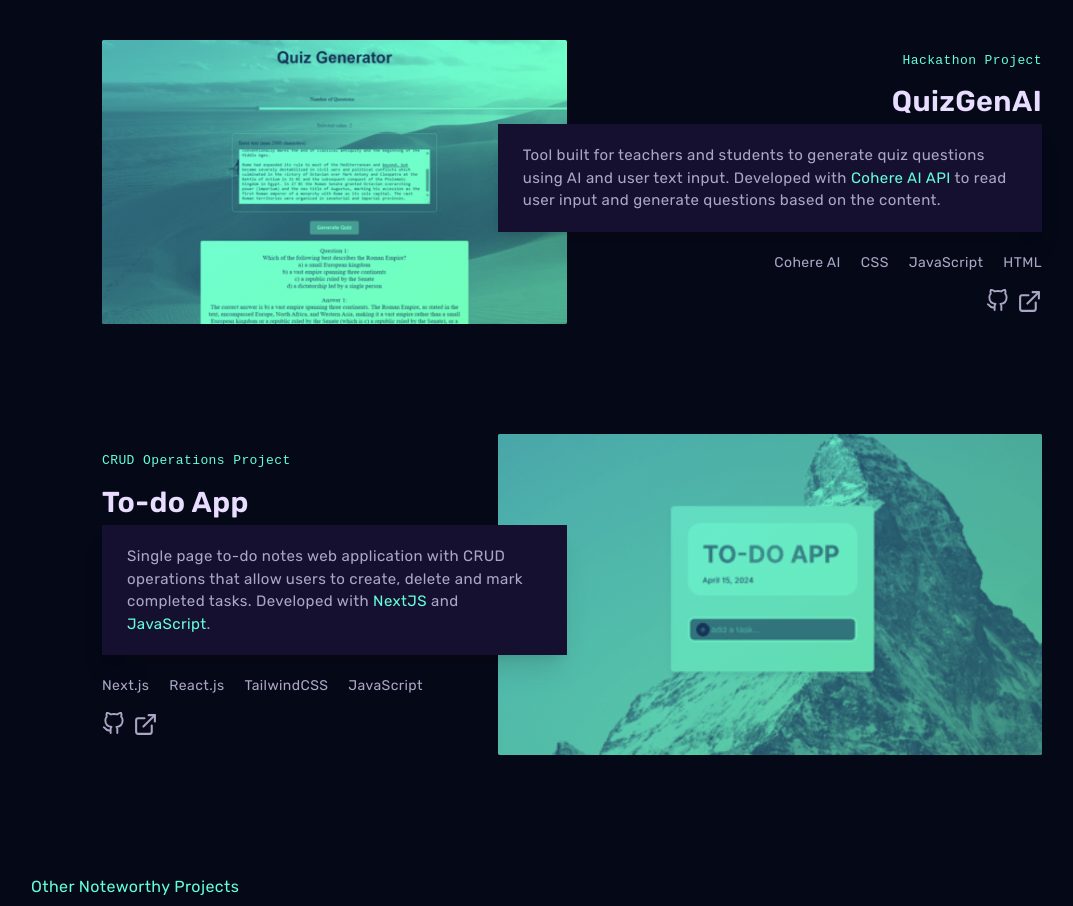
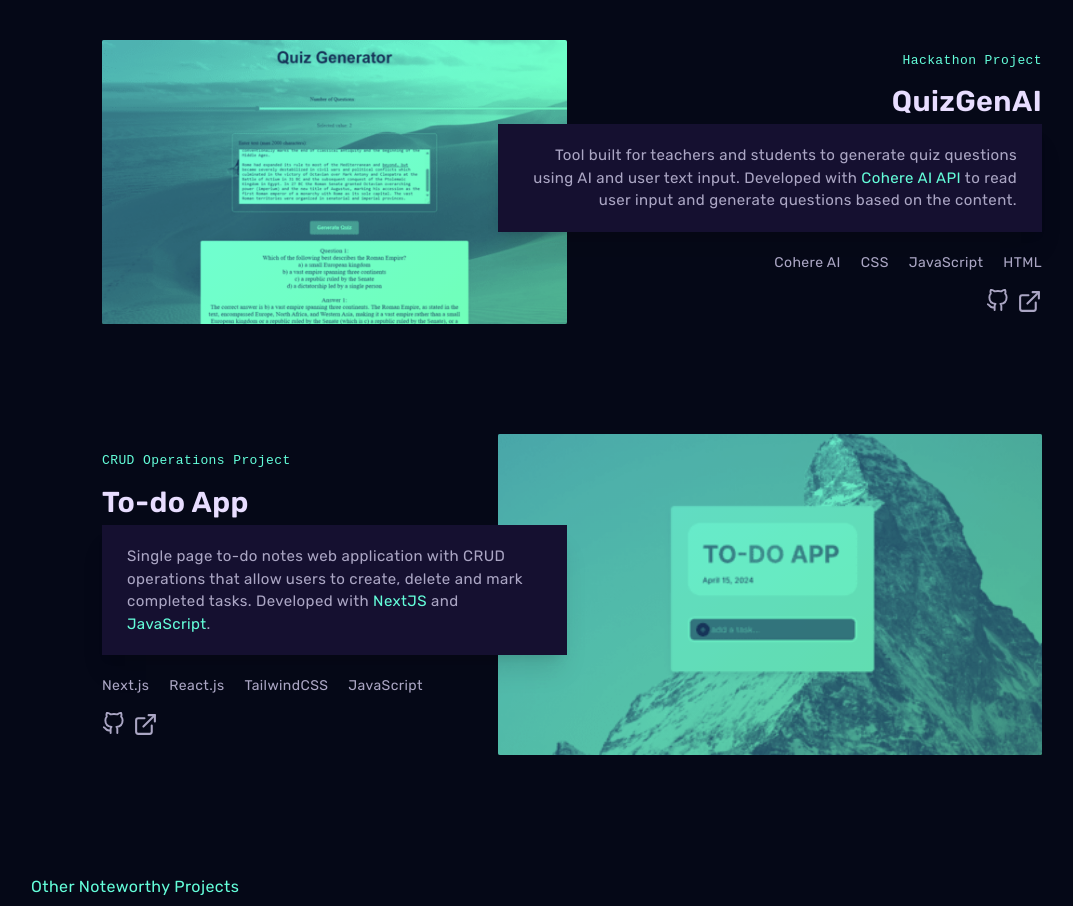
Before and after one commit to NekruzAsh/MyPortfolio, a Next.js app: page / in a window 1280 px wide. Shown: the part 2440-3346 px from the top of the page, without its empty margins (68-1141 px from the left). Built offline with nearby package versions, Linux system fonts and the light colour scheme.

Commit message:
Updated text misalignment in projects section card.

```diff
--- a/app/components/testProjects.jsx
+++ b/app/components/testProjects.jsx
@@ -119,7 +119,7 @@ const testProjects = () => {
             </a>
           </h4>
           <div className="project-details">
-            <p className="shadow-xl hover:shadow-black/50 transform-shadow duration-300">
+            <p className="shadow-xl text-left md:text-right hover:shadow-black/50 transform-shadow duration-300">
               Tool built for teachers and students to generate quiz questions
               using AI and user text input. Developed with{" "}
               <span className="text-[#64feda]">Cohere AI API</span> to read user input and
```
